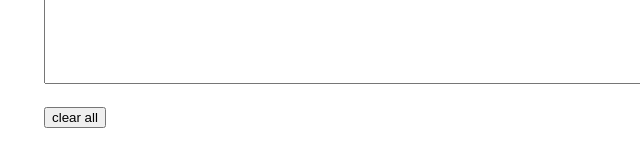
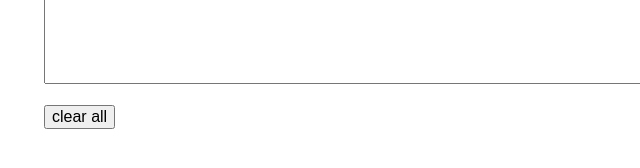
Before and after one commit to piona/webcrypto, a plain HTML site: page index.html in a window 1280 px wide. Both pictures are taken after a click on the button "Encoding". Shown: the part 470-638 px from the top of the page, 128-768 px from the left. Drawn offline with Linux system fonts and the light colour scheme.

Commit message:
Font size for buttons

```diff
--- a/index.html
+++ b/index.html
@@ -16,6 +16,10 @@
         width: 100%;
         padding: 5px;
         box-sizing: border-box;
+      }
+
+      input {
+        font-size: 100%;
       }
 
       .tab {
```
